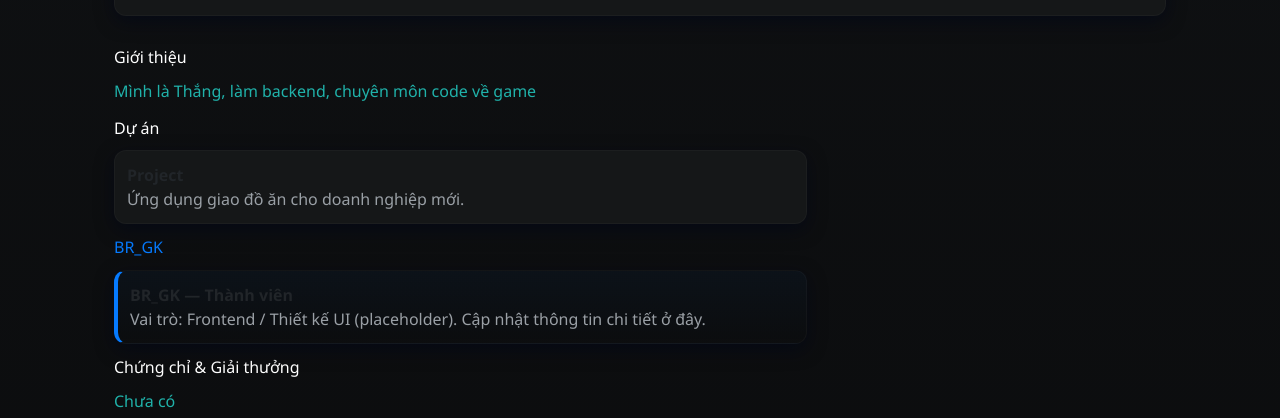
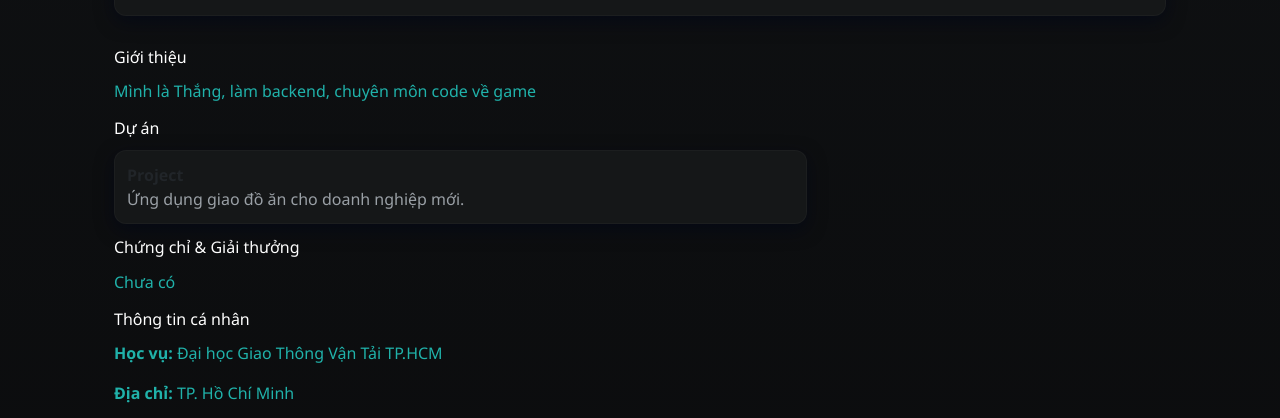
Before and after one commit to Thang7749/BTGK, a plain HTML site: page index.html in a window 1280 px wide. Shown: the part 286-704 px from the top of the page. Drawn offline with nearby package versions, Linux system fonts and the light colour scheme.

Commit message:
Remove BR_GK section from index.html

```diff
--- a/index.html
+++ b/index.html
@@ -41,15 +41,6 @@
             <p style="margin:0;color:var(--muted)"> Ứng dụng giao đồ ăn cho doanh nghiệp mới.</p>
           </div>
 
-        </section>
-
-        <!-- BR_GK section: thêm thông tin thành viên BR_GK -->
-        <section id="BR_GK" class="section br-gk">
-          <h4>BR_GK</h4>
-          <div class="card" style="padding:12px; margin-bottom:8px">
-            <strong>BR_GK — Thành viên</strong>
-            <p style="margin:0;color:var(--muted)">Vai trò: Frontend / Thiết kế UI (placeholder). Cập nhật thông tin chi tiết ở đây.</p>
-          </div>
         </section>
 
         <section class="section">
```
